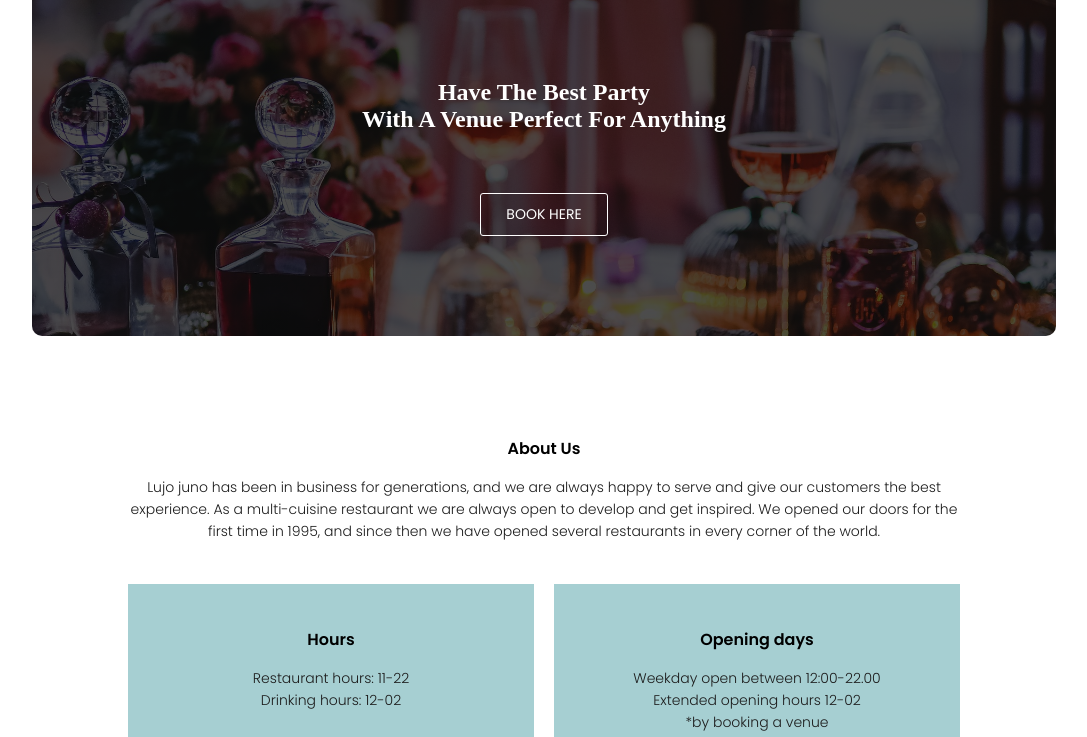
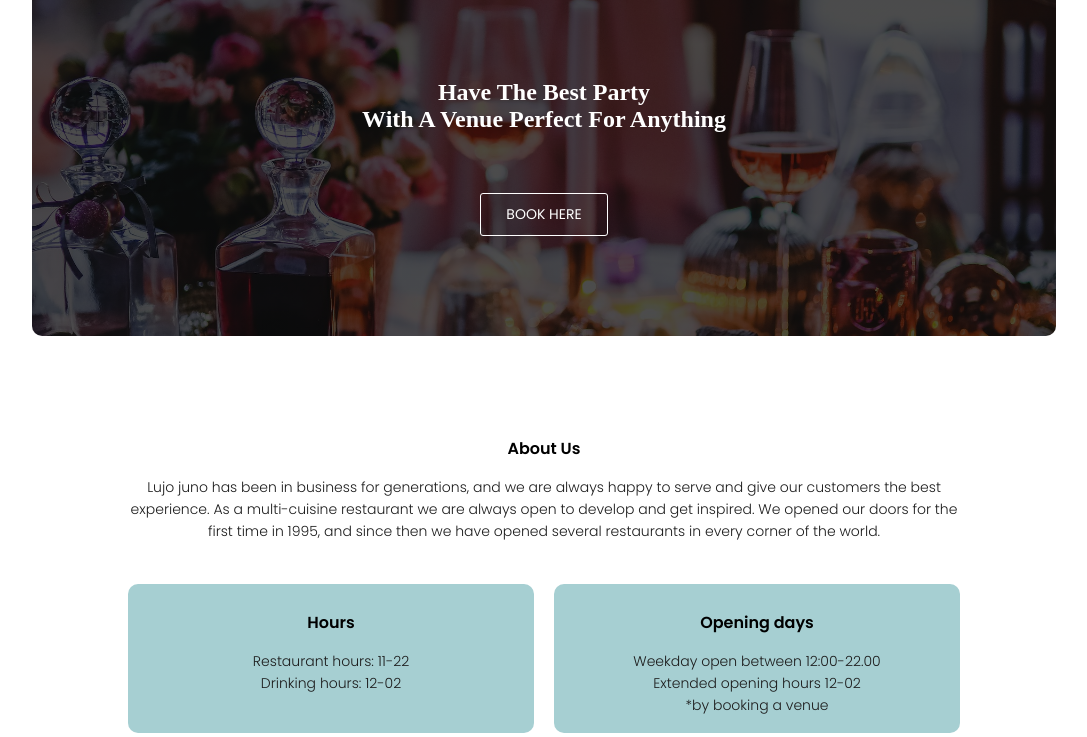
Before and after one commit to kariannegle/Eksamen, a plain HTML site: page html/index.html in a window 1280 px wide. Shown: the part 2078-2815 px from the top of the page, without its empty margins (96-1183 px from the left). Drawn offline with nearby package versions, Linux system fonts and the light colour scheme; a web font is replaced by a local one.

Commit message:
border radius footer

```diff
--- a/css/accessibility.css
+++ b/css/accessibility.css
@@ -98,9 +98,10 @@ nav .fa{
 .column{
   background-color: #a6cfd2;
   width: 100%;
-  padding: 4%;
+  padding: 2%;
   margin-bottom: 10px;
   text-align: center;
+  border-radius: 10px;
 }
 .column h4{
   margin-top:10px;
--- a/css/booking.css
+++ b/css/booking.css
@@ -462,9 +462,10 @@ button:hover {
 .column{
   background-color: #a6cfd2;
   width: 100%;
-  padding: 4%;
+  padding: 2%;
   margin-bottom: 10px;
   text-align: center;
+  border-radius: 10px;
 }
 .column h4{
   margin-top:10px;
--- a/css/home.css
+++ b/css/home.css
@@ -277,9 +277,10 @@ h3{
 .column{
   background-color: #a6cfd2;
   width: 100%;
-  padding: 4%;
+  padding: 2%;
   margin-bottom: 10px;
   text-align: center;
+  border-radius: 10px;
 }
 .column h4{
   margin-top:10px;
```
